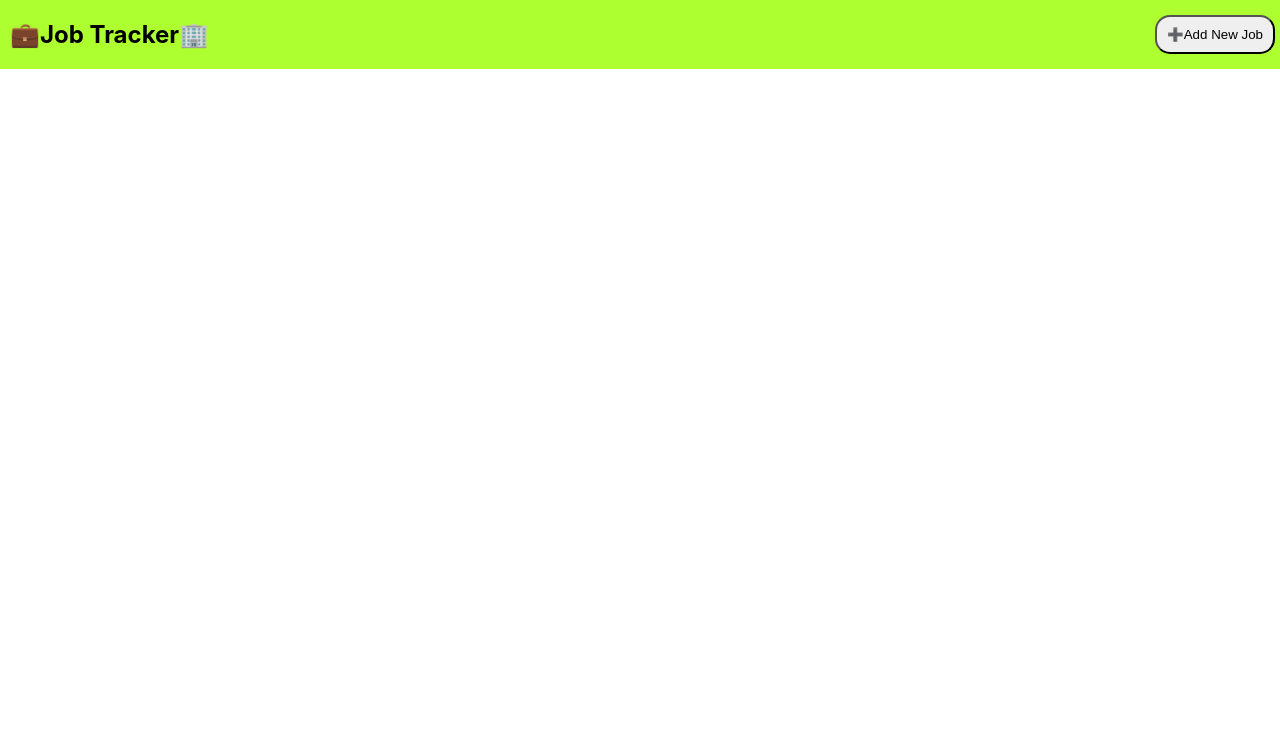
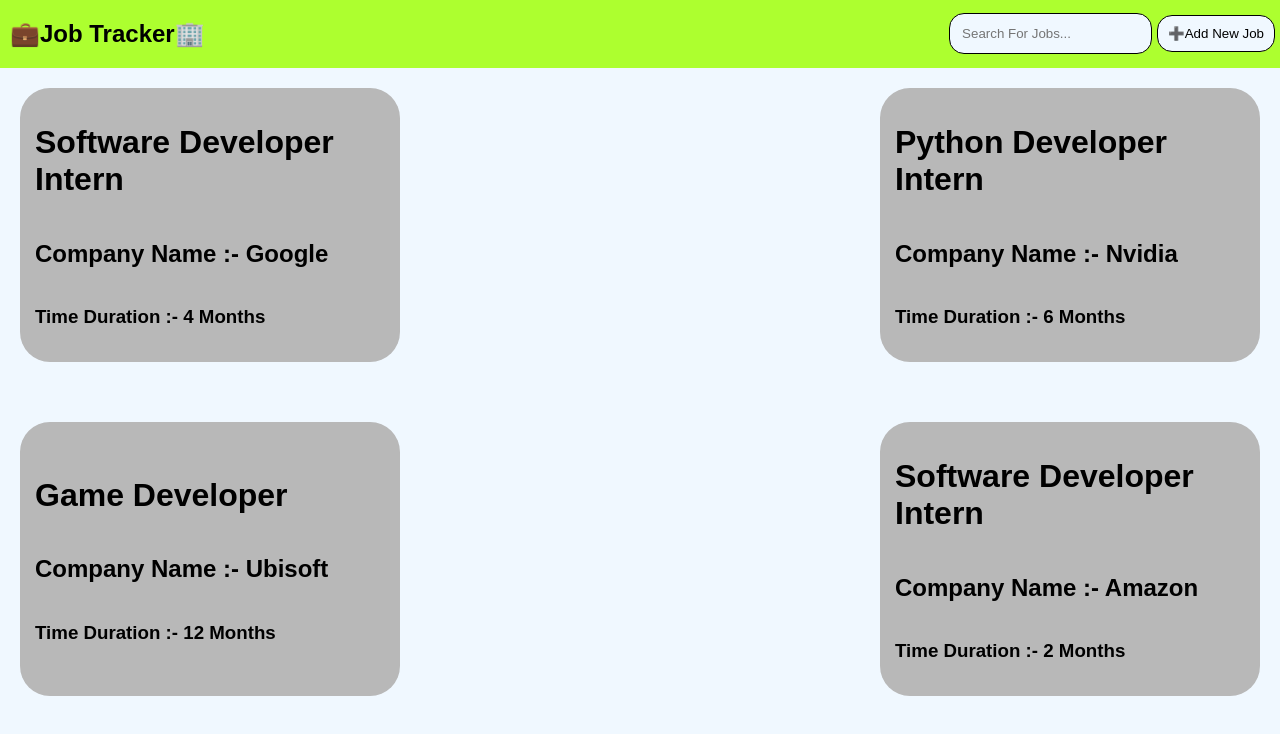
Before and after one commit to Arjun8124/job-tracker, a React (Create React App) app: page / in a window 1280 px wide. Shown: the top 734 px of the page. Built offline with nearby package versions, Linux system fonts and the light colour scheme.

Commit message:
added some dummy jobs and a search bar in nav

```diff
--- a/src/App.css
+++ b/src/App.css
@@ -1,15 +1,43 @@
+body {
+  background-color: aliceblue;
+  font-family: sans-serif;
+}
 .navbar {
   display: flex;
   justify-content: space-between;
   align-items: center;
   background-color: greenyellow;
 }
+.Search {
+  padding: 12px;
+  border-radius: 15px;
+  background: aliceblue;
+  border: 1px black solid;
+}
 .addJob {
   padding: 10px;
   margin: 5px;
   border-radius: 15px;
   cursor: pointer;
+  background: aliceblue;
+  border: 1px black solid;
 }
 .icon {
   padding-left: 10px;
 }
+.job-container {
+  display: flex;
+  justify-content: space-between;
+  flex-wrap: wrap;
+  gap: 20px;
+}
+.card {
+  display: flex;
+  flex-direction: column;
+  justify-content: center;
+  background-color: rgb(184, 184, 184);
+  margin: 20px;
+  padding: 15px;
+  border-radius: 30px;
+  width: 350px;
+}
--- a/src/App.js
+++ b/src/App.js
@@ -1,9 +1,11 @@
 import "./App.css";
 import Nav from "./nav";
+import JobSection from "./jobsection";
 function App() {
   return (
     <>
       <Nav />
+      <JobSection />
     </>
   );
 }
--- /dev/null
+++ b/src/job.js
@@ -0,0 +1,11 @@
+import "./App.css";
+export default function Job(props) {
+  console.log(props.position);
+  return (
+    <div className="card">
+      <h1>{props.position}</h1>
+      <h2>Company Name :- {props.company}</h2>
+      <h3>Time Duration :- {props.time}</h3>
+    </div>
+  );
+}
--- /dev/null
+++ b/src/jobsection.js
@@ -0,0 +1,24 @@
+import "./App.css";
+import Job from "./job";
+export default function JobSection() {
+  return (
+    <div className="job-container">
+      <Job
+        position="Software Developer Intern"
+        company="Google"
+        time="4 Months"
+      />
+      <Job
+        position="Python Developer Intern"
+        company="Nvidia"
+        time="6 Months"
+      />
+      <Job position="Game Developer" company="Ubisoft" time="12 Months" />
+      <Job
+        position="Software Developer Intern"
+        company="Amazon"
+        time="2 Months"
+      />
+    </div>
+  );
+}
--- a/src/nav.js
+++ b/src/nav.js
@@ -3,7 +3,14 @@
   return (
     <div className="navbar">
       <h2 className="icon">💼Job Tracker🏢</h2>
-      <button className="addJob">➕Add New Job</button>
+      <div className="right-nav">
+        <input
+          className="Search"
+          type="text"
+          placeholder="Search For Jobs..."
+        />
+        <button className="addJob">➕Add New Job</button>
+      </div>
     </div>
   );
 }
```
